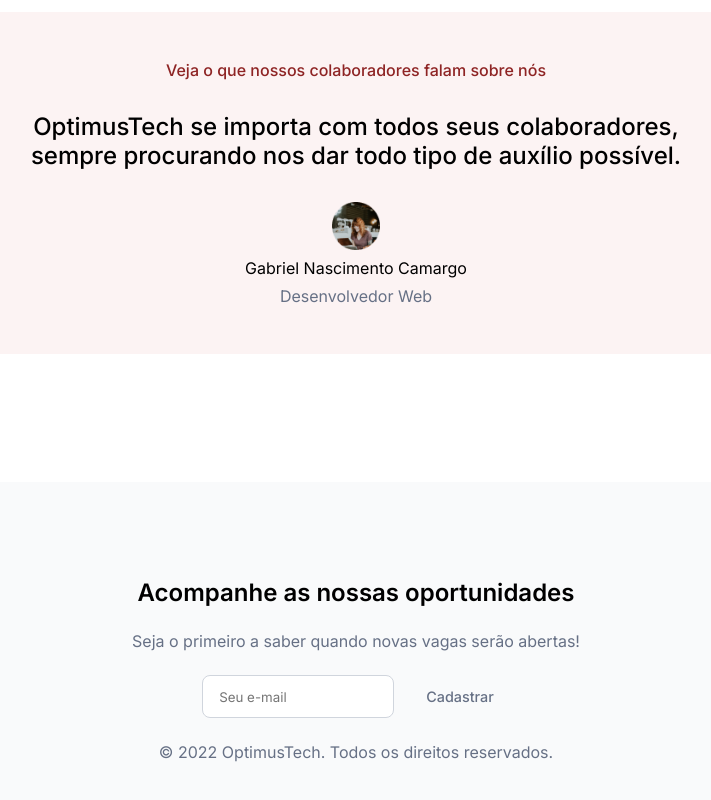
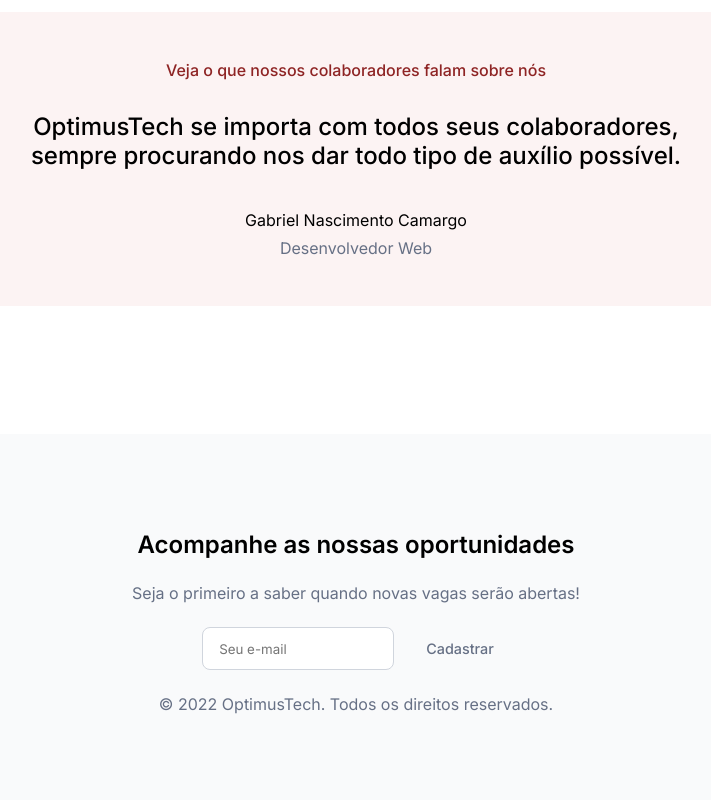
Before and after one commit to gabrielcamargo420/Site_Desafio, a plain HTML site: page index.html in a window 1280 px wide. Shown: the part 1850-2650 px from the top of the page, without its empty margins (284-995 px from the left). Drawn offline with Linux system fonts and the light colour scheme.

Commit message:
Update index.html

```diff
--- a/index.html
+++ b/index.html
@@ -98,7 +98,6 @@
 <section class="depoimento">
   <span>Veja o que nossos colaboradores falam sobre nós</span>
   <h2>OptimusTech se importa com todos seus colaboradores, sempre procurando nos dar todo tipo de auxílio possível.</h2>
-  <img src="assets/avatar.png">
   <span class="nome">Gabriel Nascimento Camargo</span>
   <span class="cargo">Desenvolvedor Web</span>
 </section>
```
